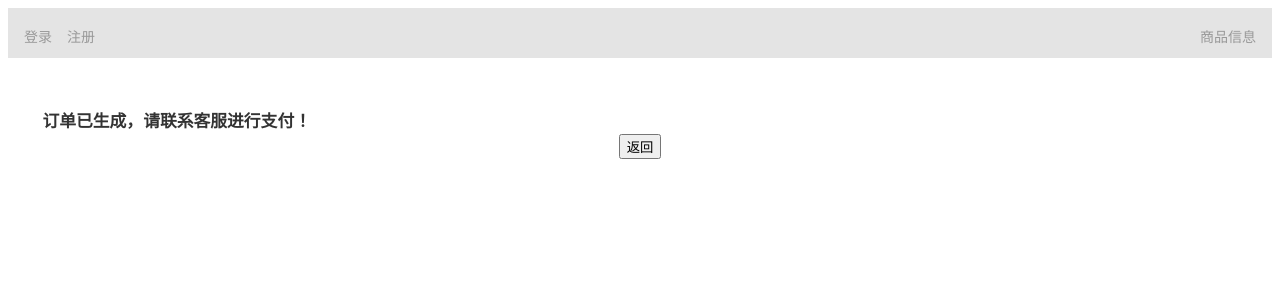
After one commit to rachin319/first-django-project, a Django app: template templates/success.html in a window 1280 px wide. The commit adds this page. Shown: the top 300 px of the page. Run offline with Django 3.2, Linux system fonts and the light colour scheme; the template is opened without the code that fills it, so the values that code supplies are empty; parts of the project's set-up code (start-up, migrations or seed data) failed here and were passed over.

Commit message:
Add files via upload

```diff
--- /dev/null
+++ b/templates/success.html
@@ -0,0 +1,80 @@
+<!DOCTYPE html>
+<html lang="en">
+<head>
+    <meta charset="UTF-8">
+    <title>Success</title>
+    <link href="/static/css/tables.css" type="text/css" media="screen" rel="stylesheet" />
+    <link href="/static/css/top.css" type="text/css" media="screen" rel="stylesheet" />
+    <script type="text/javascript">
+        function back() {
+            window.history.back(-1)
+        }
+    </script>
+</head>
+<body>
+
+
+    <form id="form1" method="post" action={% url 'referee' %}>
+    <div id="top-nav" class="navbar navbar-fixed-top navbar-inverse">
+        <ul class="nav navbar-nav" style="float:left; margin-left: auto">
+            <li class="dropdown">
+                    {% if request.user.is_authenticated and request.user.activation %}
+                        <a class="dropdown-toggle" role="button" data-toggle="dropdown" href="">
+                        <strong>欢迎， {{ request.user.username }}</strong></a>
+                    {% elif request.user.is_authenticated %}
+                        <a class="dropdown-toggle" role="button" data-toggle="dropdown" href="">
+                        <strong>欢迎， {{ request.user.username }}（未验证）</strong></a>
+                    {% else %}
+                        <a href="/login/"><span class="hide-sm">登录</span></a></ul>
+                        <ul class="nav navbar-nav" style="float:left; margin-left: auto">
+                        <li class="dropdown"><a href="/register/"><span class="hide-sm">注册</span></a>
+                    {% endif %}
+            </li>
+        </ul>
+        <ul class="nav navbar-nav" style="float:right; margin-right: auto">
+            <li class="dropdown">
+                {% if request.user.is_authenticated%}
+                <a href="/logout/">
+                    <i class="show-sm fa fa-sign-out"></i>
+                    <span class="hide-sm">注销</span>
+                </a>
+                {% endif %}
+            </li>
+        </ul>
+        <ul class="nav navbar-nav" style="float:right; margin-right: auto">
+            <li class="dropdown">
+                {% if request.user.is_authenticated%}
+                <a href="/home/">
+                    <i class="show-sm fa fa-sign-out"></i>
+                    <span class="hide-sm" >个人主页</span>
+                </a>
+                {% endif %}
+            </li>
+        </ul>
+        <ul class="nav navbar-nav" style="float:right; margin-right: auto">
+            <li class="dropdown">
+                <a href="/goods/">
+                    <i class="show-sm fa fa-sign-out"></i>
+                    <span class="hide-sm">商品信息</span>
+                </a>
+            </li>
+        </ul>
+    </div>
+    <div id="top-nav" class="navbar navbar-fixed-top">
+        <ul class="nav navbar-nav">
+            <li class="dropdown">
+                    <strong style='font-family: "Bitstream Vera Sans Mono", Monaco, "Courier New", Courier, monospace; font-size: larger; margin-left: 45%'></strong><br>
+            </li>
+            <li class="dropdown" style="margin-left: -75%">
+                    <strong style='font-family: "Bitstream Vera Sans Mono", Monaco, "Courier New", Courier, monospace; font-size: larger; margin-left: 45%'>订单已生成，请联系客服进行支付！</strong><br>
+            </li>
+            <li class="dropdown">
+                <center><input type="button" value="返回" onclick="return back()"></center>
+            </li>
+            <br>
+        </ul>
+    </div>
+    {% csrf_token %}
+    </form>
+</body>
+</html>
```
Also changed, not shown: templates/home.html (+10 -0 lines).
